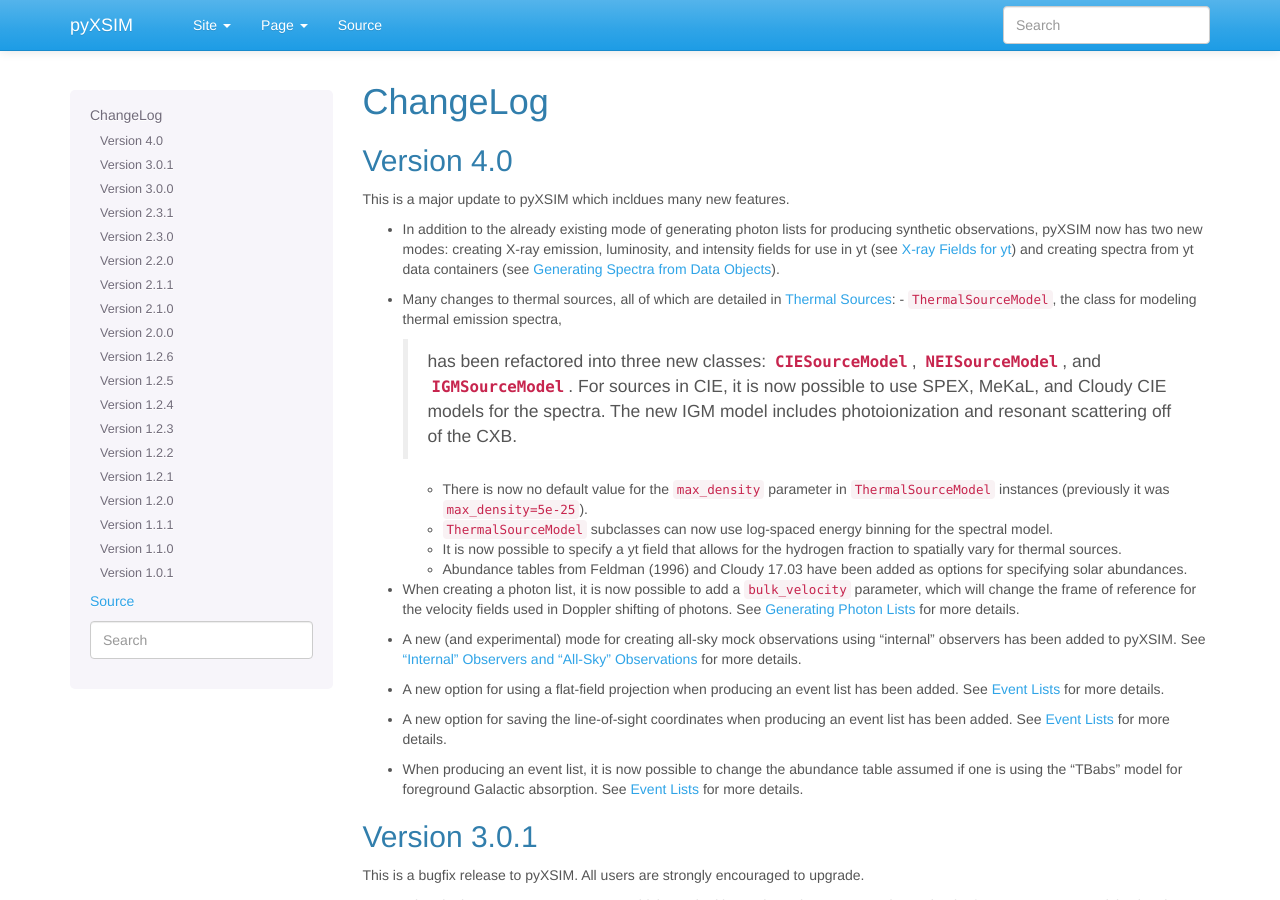
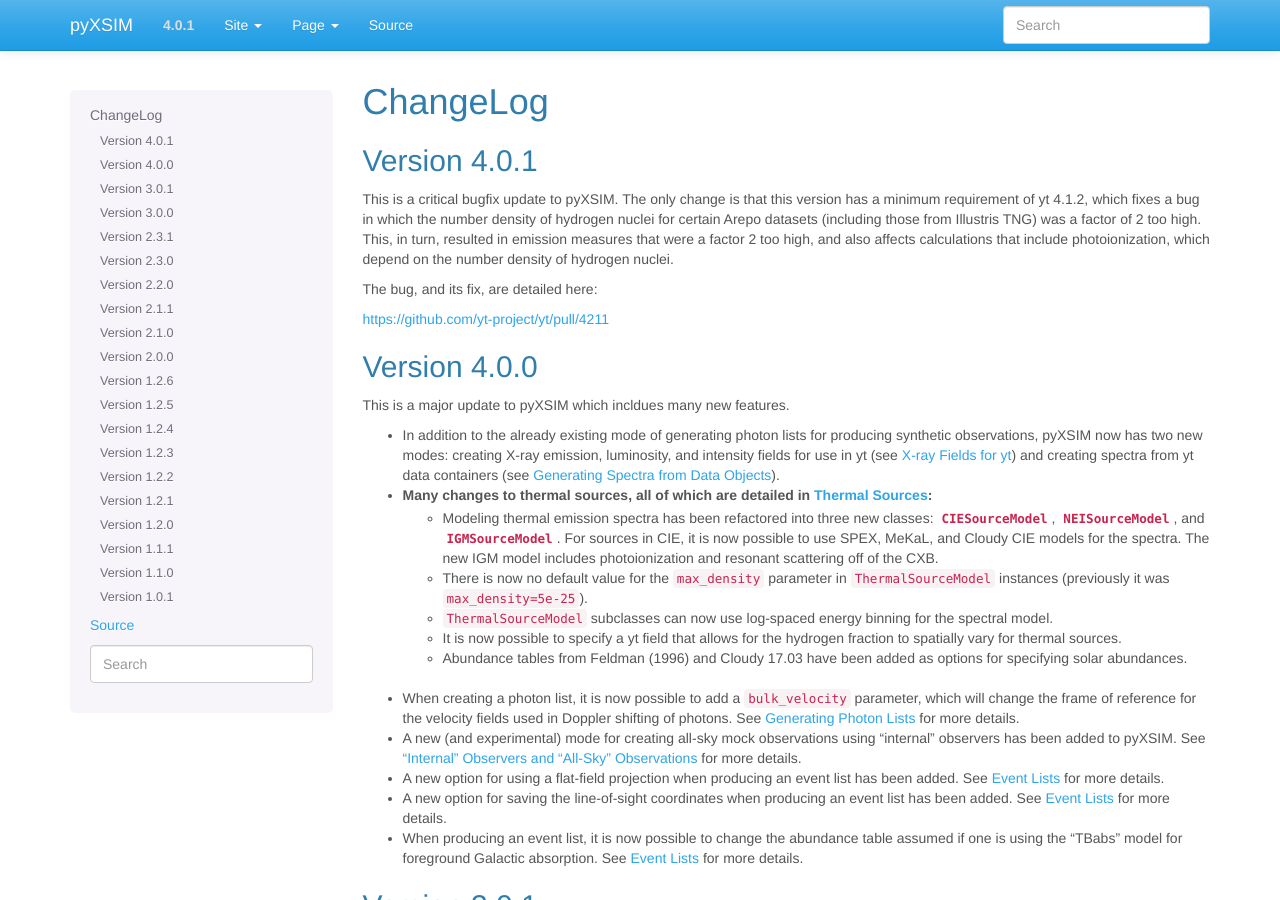
Before and after one commit to jzuhone/pyxsim, a Sphinx documentation site: the page built from doc/source/changelog.rst, in a window 1280 px wide and 900 px high. Built offline with Sphinx 7.4.7, drawn with Linux system fonts in a browser that asks for light colours; the version number could not be read and is left out; some of the changed text lies outside the part shown.

Commit message:
Fix H_nuclei_density bug

```diff
--- a/doc/source/changelog.rst
+++ b/doc/source/changelog.rst
@@ -3,8 +3,22 @@
 ChangeLog
 =========
 
-Version 4.0
------------
+Version 4.0.1
+-------------
+
+This is a critical bugfix update to pyXSIM. The only change is that this version
+has a minimum requirement of yt 4.1.2, which fixes a bug in which the number density
+of hydrogen nuclei for certain Arepo datasets (including those from Illustris TNG)
+was a factor of 2 too high. This, in turn, resulted in emission measures that were
+a factor 2 too high, and also affects calculations that include photoionization,
+which depend on the number density of hydrogen nuclei.
+
+The bug, and its fix, are detailed here:
+
+https://github.com/yt-project/yt/pull/4211
+
+Version 4.0.0
+-------------
 
 This is a major update to pyXSIM which incldues many new features.
 
@@ -13,22 +27,21 @@
   X-ray emission, luminosity, and intensity fields for use in yt (see :ref:`xray-fields`)
   and creating spectra from yt data containers (see :ref:`xray-spectra`).
 * Many changes to thermal sources, all of which are detailed in :ref:`thermal-sources`:
-  - ``ThermalSourceModel``, the class for modeling thermal emission spectra,
-    has been refactored into three new classes:
-    :class:`~pyxsim.source_models.thermal_sources.CIESourceModel`,
-    :class:`~pyxsim.source_models.thermal_sources.NEISourceModel`, and
-    :class:`~pyxsim.source_models.thermal_sources.IGMSourceModel`. For sources
-    in CIE, it is now possible to use SPEX, MeKaL, and Cloudy CIE models for
-    the spectra. The new IGM model includes photoionization and resonant
-    scattering off of the CXB.
-  - There is now no default value for the ``max_density`` parameter in
-    ``ThermalSourceModel`` instances (previously it was ``max_density=5e-25``).
-  - ``ThermalSourceModel`` subclasses can now use log-spaced energy binning
-    for the spectral model.
-  - It is now possible to specify a yt field that allows for the hydrogen
-    fraction to spatially vary for thermal sources.
-  - Abundance tables from Feldman (1996) and Cloudy 17.03 have been added as options
-    for specifying solar abundances.
+    * Modeling thermal emission spectra has been refactored into three new classes:
+      :class:`~pyxsim.source_models.thermal_sources.CIESourceModel`,
+      :class:`~pyxsim.source_models.thermal_sources.NEISourceModel`, and
+      :class:`~pyxsim.source_models.thermal_sources.IGMSourceModel`. For sources
+      in CIE, it is now possible to use SPEX, MeKaL, and Cloudy CIE models for
+      the spectra. The new IGM model includes photoionization and resonant
+      scattering off of the CXB.
+    * There is now no default value for the ``max_density`` parameter in
+      ``ThermalSourceModel`` instances (previously it was ``max_density=5e-25``).
+    * ``ThermalSourceModel`` subclasses can now use log-spaced energy binning
+      for the spectral model.
+    * It is now possible to specify a yt field that allows for the hydrogen
+      fraction to spatially vary for thermal sources.
+    * Abundance tables from Feldman (1996) and Cloudy 17.03 have been added as options
+      for specifying solar abundances.
 * When creating a photon list, it is now possible to add a ``bulk_velocity``
   parameter, which will change the frame of reference for the velocity fields
   used in Doppler shifting of photons. See :ref:`generating-photon-lists` for more
--- a/doc/source/conf.py
+++ b/doc/source/conf.py
@@ -72,7 +72,7 @@
 
 # General information about the project.
 project = 'pyXSIM'
-copyright = '2021, John ZuHone'
+copyright = '2022, John ZuHone'
 author = 'John ZuHone'
 
 # The version info for the project you're documenting, acts as replacement for
@@ -80,9 +80,9 @@
 # built documents.
 #
 # The short X.Y version.
-version = pyxsim.__version__
+version = "4.0.1"
 # The full version, including alpha/beta/rc tags.
-release = pyxsim.__version__
+release = "4.0.1"
 
 # The language for content autogenerated by Sphinx. Refer to documentation
 # for a list of supported languages.
--- a/doc/source/index.rst
+++ b/doc/source/index.rst
@@ -44,7 +44,7 @@
 Current Version
 ---------------
 
-The current stable version is 4.0.0. See the :ref:`changelog` for details on
+The current stable version is 4.0.1. See the :ref:`changelog` for details on
 changes from previous versions.
 
 Table of Contents
--- a/setup.py
+++ b/setup.py
@@ -22,7 +22,7 @@
       author='John ZuHone',
       author_email='jzuhone@gmail.com',
       url='http://github.com/jzuhone/pyxsim',
-      install_requires=["numpy", "astropy>=4.0", "h5py>=3.0", "scipy", "yt>=4.1.1",
+      install_requires=["numpy", "astropy>=4.0", "h5py>=3.0", "scipy", "yt>=4.1.2",
                         "soxs>=4.0.0", "tqdm"],
       include_package_data=True,
       ext_modules=cython_extensions,
```
